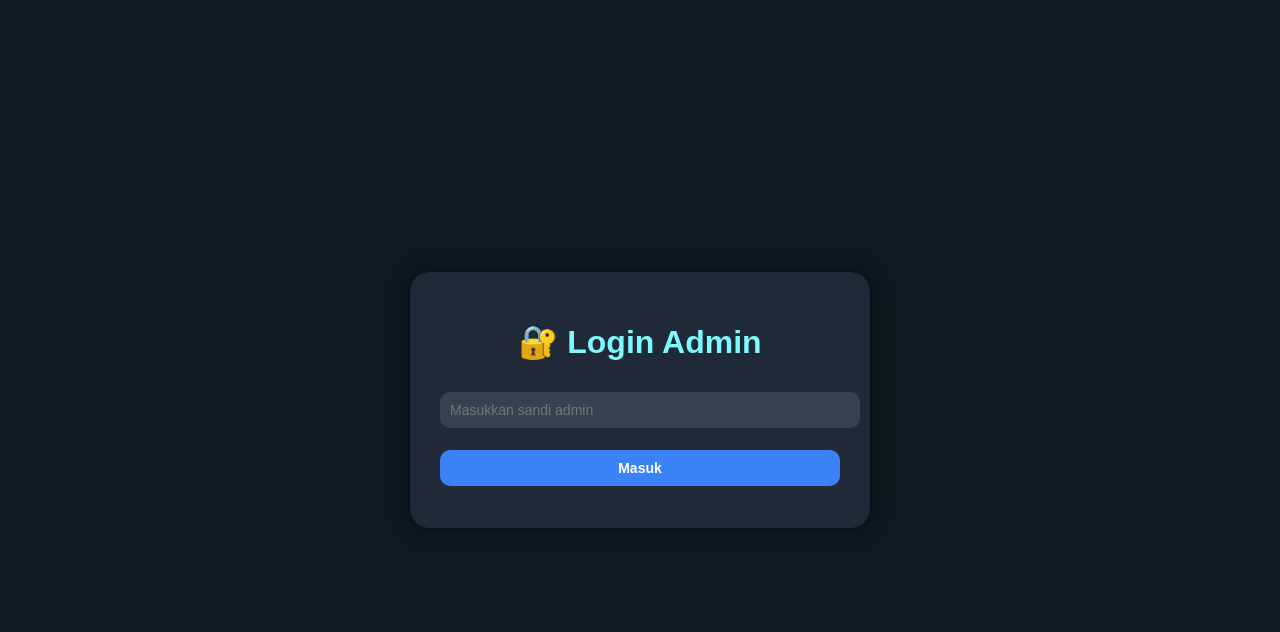
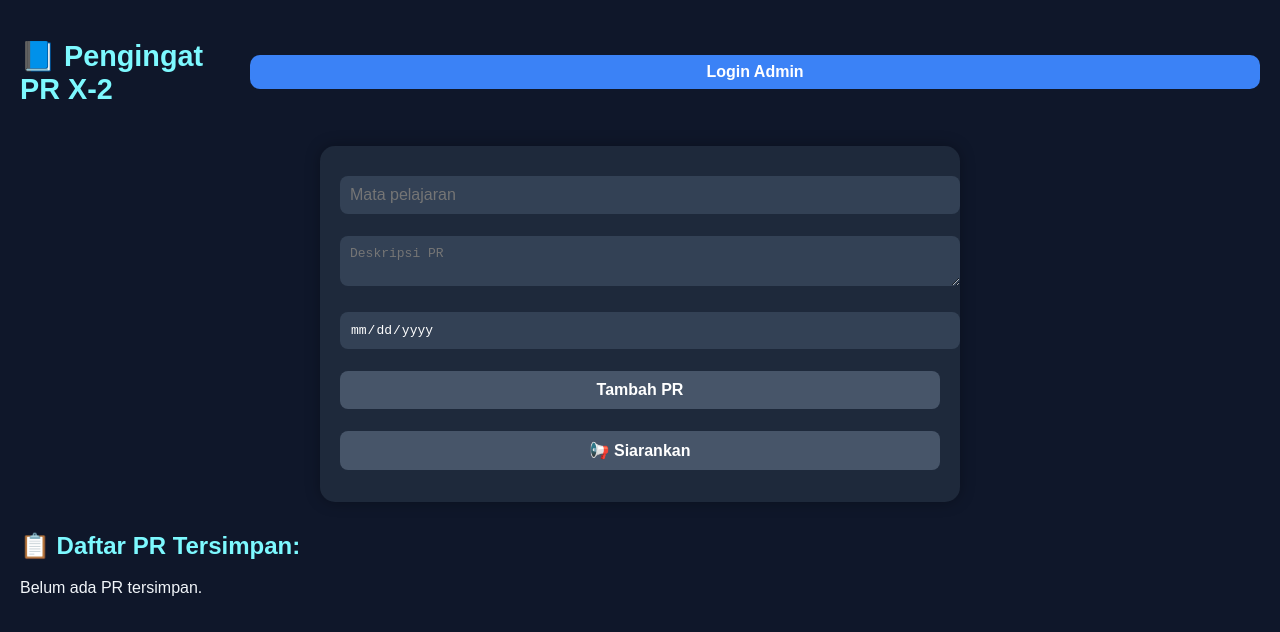
Before and after one commit to Delven-f/pengingatpr1, a plain HTML site: page index.html in a window 1280 px wide. Drawn offline with Linux system fonts and the light colour scheme.

Commit message:
Update index.html

```diff
--- a/index.html
+++ b/index.html
@@ -3,38 +3,66 @@
 <head>
   <meta charset="UTF-8">
   <meta name="viewport" content="width=device-width, initial-scale=1.0">
-  <title>🔐 Admin Pengingat PR X-2</title>
+  <title>📘 Pengingat PR X-2</title>
   <link rel="stylesheet" href="style.css">
   <style>
     body {
       font-family: 'Poppins', sans-serif;
-      background: #101820;
+      background: #0f172a;
+      color: #f1f5f9;
+      margin: 0;
+      padding: 20px;
+    }
+
+    header {
+      display: flex;
+      justify-content: space-between;
+      align-items: center;
+      margin-bottom: 20px;
+    }
+
+    h1 {
+      font-size: 1.8em;
+    }
+
+    #loginBtn {
+      background: #3b82f6;
+      border: none;
       color: white;
-      display: flex;
-      justify-content: center;
-      align-items: center;
-      height: 100vh;
+      padding: 8px 14px;
+      border-radius: 10px;
+      font-weight: bold;
+      cursor: pointer;
+      transition: 0.3s;
     }
-    .login-box, .admin-box {
-      background: #1f2937;
-      padding: 30px;
-      border-radius: 20px;
-      box-shadow: 0 0 20px rgba(0,0,0,0.5);
-      width: 90%;
-      max-width: 400px;
+
+    #loginBtn:hover {
+      background: #2563eb;
     }
-    h1 { text-align: center; }
+
+    .form-box {
+      background: #1e293b;
+      padding: 20px;
+      border-radius: 15px;
+      max-width: 600px;
+      margin: auto;
+      box-shadow: 0 0 15px rgba(0,0,0,0.3);
+    }
+
     input, textarea, button {
       width: 100%;
+      margin-top: 10px;
       padding: 10px;
-      margin-top: 10px;
-      border-radius: 10px;
+      border-radius: 8px;
       border: none;
+      font-size: 1em;
     }
+
     input, textarea {
-      background: #374151;
+      background: #334155;
       color: white;
     }
+
     button {
       background: #3b82f6;
       color: white;
@@ -42,53 +70,75 @@
       cursor: pointer;
       transition: 0.3s;
     }
-    button:hover { background: #2563eb; }
+
+    button:hover {
+      background: #2563eb;
+    }
+
+    button:disabled {
+      background: #475569;
+      cursor: not-allowed;
+    }
+
+    .list-container {
+      margin-top: 30px;
+    }
+
+    .card {
+      background: #1e293b;
+      padding: 15px;
+      border-radius: 10px;
+      margin-bottom: 10px;
+    }
+
+    .tanggal {
+      color: #93c5fd;
+      font-size: 0.9em;
+    }
   </style>
 </head>
 <body>
-  <div id="login" class="login-box">
-    <h1>🔐 Login Admin</h1>
-    <input type="password" id="password" placeholder="Masukkan sandi admin">
-    <button onclick="login()">Masuk</button>
+  <header>
+    <h1>📘 Pengingat PR X-2</h1>
+    <button id="loginBtn" onclick="loginAdmin()">Login Admin</button>
+  </header>
+
+  <div class="form-box">
+    <input type="text" id="mapel" placeholder="Mata pelajaran" disabled>
+    <textarea id="deskripsi" placeholder="Deskripsi PR" disabled></textarea>
+    <input type="date" id="tanggal" disabled>
+    <button id="tambahBtn" onclick="tambahPR()" disabled>Tambah PR</button>
+    <button id="siarankanBtn" onclick="siarkan()" disabled>📢 Siarankan</button>
   </div>
 
-  <div id="admin" class="admin-box" style="display:none;">
-    <h1>📘 Tambah PR X-2</h1>
-    <input type="text" id="mapel" placeholder="Mata pelajaran">
-    <textarea id="deskripsi" placeholder="Deskripsi PR"></textarea>
-    <input type="date" id="tanggal">
-    <button onclick="tambahPR()">Tambah PR</button>
-    <button onclick="siarkan()">📢 Siarankan</button>
-    <button onclick="logout()" style="background:#ef4444;">Keluar</button>
+  <div class="list-container">
+    <h2>📋 Daftar PR Tersimpan:</h2>
+    <div id="daftarPR"></div>
   </div>
 
   <script>
-    const passwordBenar = "firman1";
+    const passwordAdmin = "firman1";
+    let adminMode = false;
 
-    function login() {
-      const pw = document.getElementById("password").value;
-      if (pw === passwordBenar) {
-        sessionStorage.setItem("admin", "true");
-        tampilkanAdmin();
+    function loginAdmin() {
+      const pw = prompt("Masukkan sandi admin:");
+      if (pw === passwordAdmin) {
+        adminMode = true;
+        aktifkanAdmin();
+        alert("✅ Login berhasil! Sekarang kamu bisa menambah atau menyiarkan PR.");
+        document.getElementById("loginBtn").innerText = "Admin Aktif";
+        document.getElementById("loginBtn").style.background = "#16a34a";
       } else {
-        alert("❌ Password salah!");
+        alert("❌ Sandi salah!");
       }
     }
 
-    function tampilkanAdmin() {
-      document.getElementById("login").style.display = "none";
-      document.getElementById("admin").style.display = "block";
-    }
-
-    function logout() {
-      sessionStorage.removeItem("admin");
-      location.reload();
-    }
-
-    function cekLogin() {
-      if (sessionStorage.getItem("admin") === "true") {
-        tampilkanAdmin();
-      }
+    function aktifkanAdmin() {
+      document.getElementById("mapel").disabled = false;
+      document.getElementById("deskripsi").disabled = false;
+      document.getElementById("tanggal").disabled = false;
+      document.getElementById("tambahBtn").disabled = false;
+      document.getElementById("siarankanBtn").disabled = false;
     }
 
     function tambahPR() {
@@ -97,15 +147,15 @@
       const tanggal = document.getElementById("tanggal").value;
 
       if (!mapel || !deskripsi || !tanggal) {
-        alert("Isi semua kolom dulu ya!");
+        alert("⚠️ Harap isi semua kolom!");
         return;
       }
 
       const prList = JSON.parse(localStorage.getItem("prList")) || [];
       prList.push({ mapel, deskripsi, tanggal });
       localStorage.setItem("prList", JSON.stringify(prList));
-
       alert("✅ PR berhasil ditambahkan!");
+      tampilkanPR();
       document.getElementById("mapel").value = "";
       document.getElementById("deskripsi").value = "";
       document.getElementById("tanggal").value = "";
@@ -121,7 +171,29 @@
       alert("📢 PR berhasil disiarkan ke publik!");
     }
 
-    cekLogin();
+    function tampilkanPR() {
+      const data = JSON.parse(localStorage.getItem("prList")) || [];
+      const container = document.getElementById("daftarPR");
+      container.innerHTML = "";
+
+      if (data.length === 0) {
+        container.innerHTML = "<p>Belum ada PR tersimpan.</p>";
+        return;
+      }
+
+      data.forEach(pr => {
+        const div = document.createElement("div");
+        div.className = "card";
+        div.innerHTML = `
+          <h3>${pr.mapel}</h3>
+          <p>${pr.deskripsi}</p>
+          <p class="tanggal">📅 Deadline: ${pr.tanggal}</p>
+        `;
+        container.appendChild(div);
+      });
+    }
+
+    tampilkanPR();
   </script>
 </body>
 </html>
```
